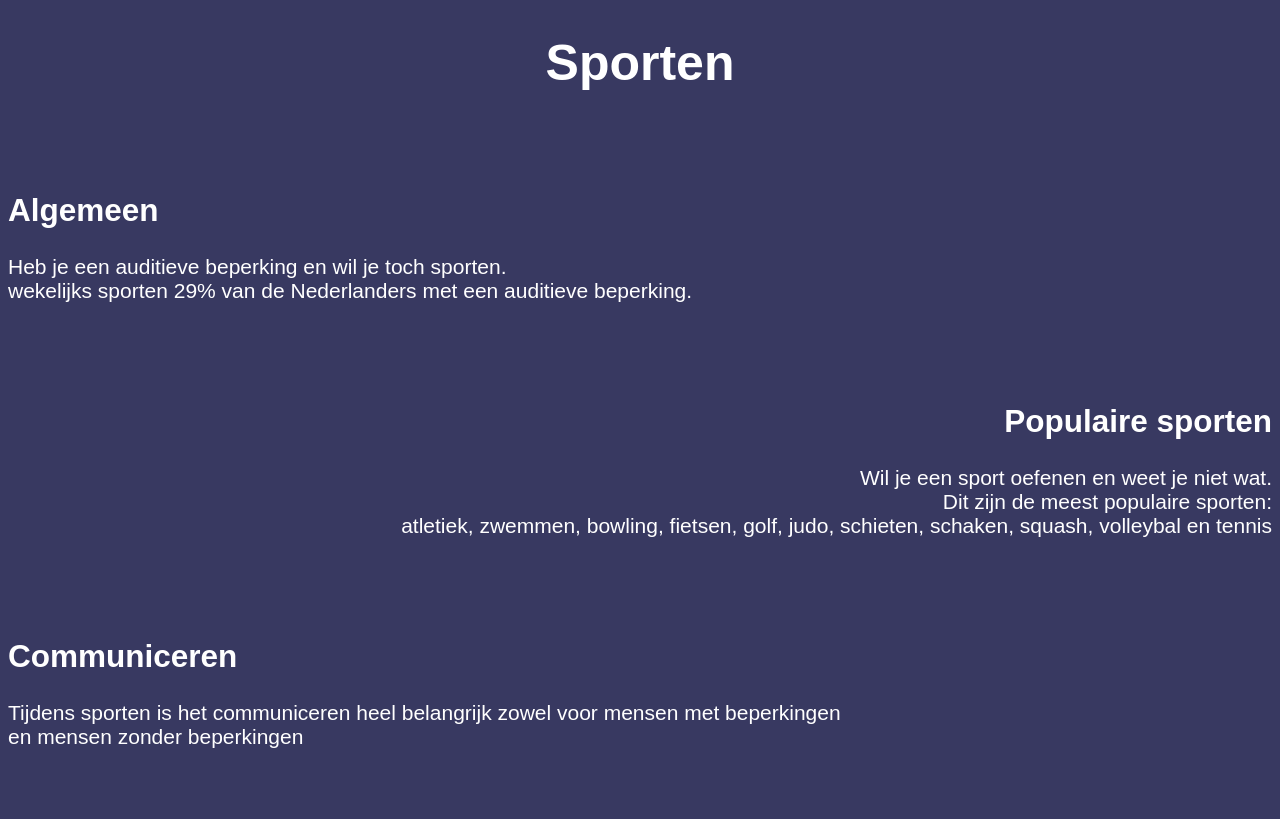
After one commit to RadiazOm/CLE3, a PHP site: page /sport.html in a window 1280 px wide. The commit adds this page. Run offline with PHP 8.4, Linux system fonts and the light colour scheme.

Commit message:
ik heb de football.html verander naar sport.html en heb het gemaakt gebaseerd naar wireframe

```diff
--- a/css/idk.css
+++ b/css/idk.css
@@ -1,32 +1,38 @@
-h2, p {
-    text-align: center;
+* {
+    font-family: Arial;
+    background-color: #383961;
 }
 
-.myblock {
-    margin: auto;
-    width: fit-content;
-    padding: 40px;
+h1{
     text-align: center;
-    display: flex;
-    background-color: #d3d3d3;
+    color: white;
 }
 
-.button {
-    border: none;
+.general{
     color: white;
-    padding: 15px 32px;
-    text-align: center;
-    text-decoration: none;
-    display: flex;
-    font-size: 16px;
-    margin: 4px 2px;
-    cursor: pointer;
+    font-size: 21px;
+    margin-top: 100px;
+    margin-bottom: 70px;
+}
+
+.popular{
+    text-align: right;
+    color: white;
+    font-size: 21px;
+    margin-top: 100px;
+    margin-bottom: 70px;
 
 }
 
-.button1 {background-color: black;}
-.button2 {background-color: black;}
+.communication{
+    color: white;
+    font-size: 21px;
+    margin-top: 100px;
+    margin-bottom: 70px;
+
+}
 
 .title{
-    margin: 20px;
+    font-size: 25px;
+
 }
--- a/index.html
+++ b/index.html
@@ -39,7 +39,7 @@
                 </div>
                 <div class="textBx">
                     <h2>Voetbal<br><span>test tekst</span></h2>
-                    <button><a href="Football.html">Button</a></button>
+                    <button><a href="sport.html">Button</a></button>
                 </div>
             </div>
         </div>
--- /dev/null
+++ b/sport.html
@@ -0,0 +1,44 @@
+<!DOCTYPE html>
+<html lang="en">
+<head>
+    <meta charset="UTF-8" />
+    <meta http-equiv="X-UA-Compatible" content="IE=edge" />
+    <meta name="viewport" content= "width=device-width, initial-scale=1.0" />
+    <link rel="stylesheet" href="css/idk.css">
+</head>
+
+<body>
+
+    <div class="title">
+        <h1>Sporten</h1>
+    </div>
+
+<div class="general">
+    <h2>Algemeen</h2>
+    Heb je een auditieve beperking en wil je toch sporten.
+    <br>
+    wekelijks sporten 29% van de Nederlanders met een auditieve beperking.
+</div>
+
+
+
+<div class="popular">
+    <h2>Populaire sporten</h2>
+    Wil je een sport oefenen en weet je niet wat.
+    <br>
+    Dit zijn de meest populaire sporten:
+    <br>
+    atletiek, zwemmen, bowling, fietsen, golf, judo, schieten, schaken, squash, volleybal en tennis
+</div>
+
+
+<div class="communication">
+    <h2>Communiceren</h2>
+    Tijdens sporten is het communiceren heel belangrijk zowel voor mensen met beperkingen
+    <br>
+    en mensen zonder beperkingen
+</div>
+
+
+</body>
+</html>
```
Also changed, not shown: Football.html (deleted, +0 -40 lines).
